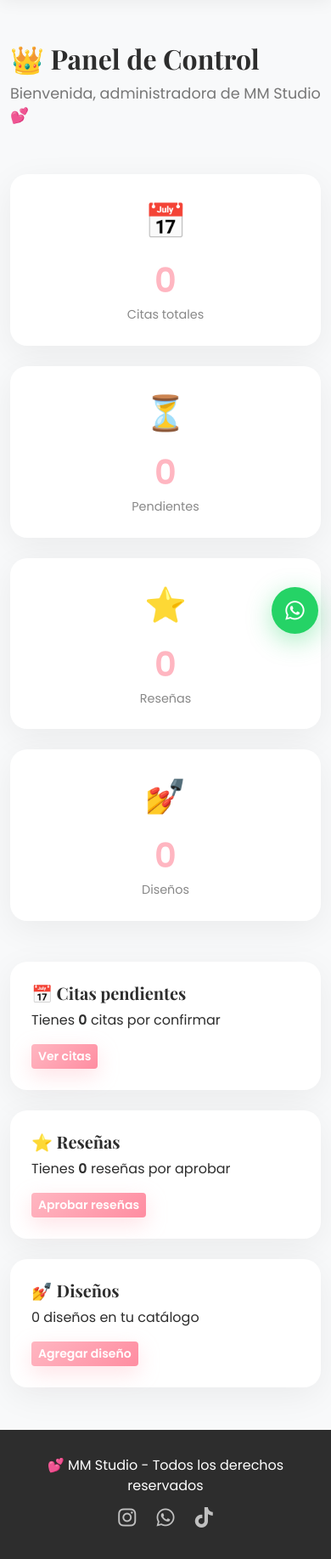
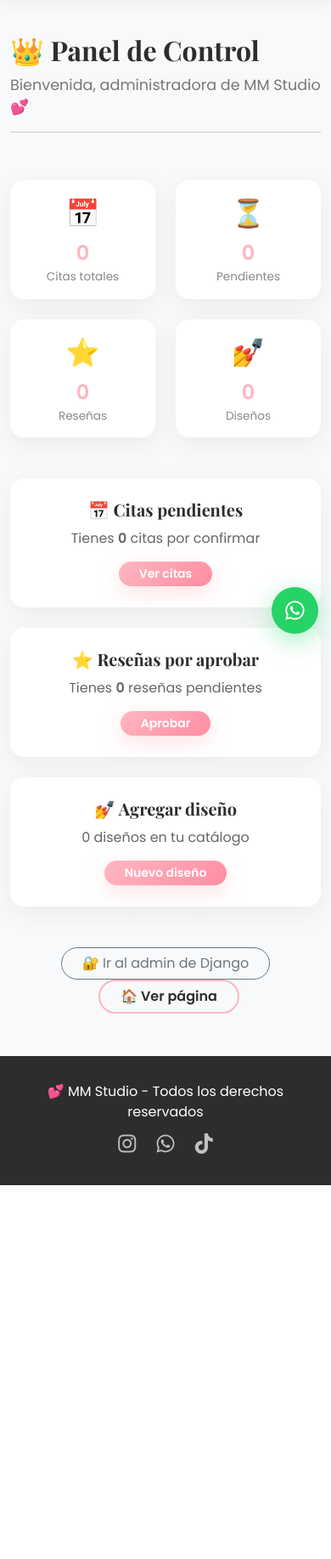
Before and after one commit to fernandamen84-dot/mmstudio, a Django app: page /dashboard/ in a window 390 px wide. Shown: the part 83-1918 px from the top of the page at 85% size. After the commit the page ends 1478 px from the top, so only its background shows below. Run offline with Django 5.2, Linux system fonts and the light colour scheme; a user stored in the database is signed in; data that the repository does not hold is empty.

Commit message:
Refactor dashboard layout and styles for responsiveness
Updated layout and styles for the dashboard, including changes to column classes and button styles for better responsiveness. Adjusted padding and font sizes for improved visual consistency.

```diff
--- a/templates/core/dashboard.html
+++ b/templates/core/dashboard.html
@@ -9,33 +9,34 @@
             <div class="col-12">
                 <h2 class="section-title">👑 Panel de Control</h2>
                 <p class="section-subtitle">Bienvenida, administradora de MM Studio 💕</p>
+                <hr>
             </div>
         </div>
 
         <!-- Estadísticas -->
         <div class="row g-4 mt-3">
-            <div class="col-md-3">
+            <div class="col-6 col-md-3">
                 <div class="stat-card">
                     <div class="stat-icon">📅</div>
                     <div class="stat-number">{{ total_citas }}</div>
                     <div class="stat-label">Citas totales</div>
                 </div>
             </div>
-            <div class="col-md-3">
+            <div class="col-6 col-md-3">
                 <div class="stat-card">
                     <div class="stat-icon">⏳</div>
                     <div class="stat-number">{{ citas_pendientes.count }}</div>
                     <div class="stat-label">Pendientes</div>
                 </div>
             </div>
-            <div class="col-md-3">
+            <div class="col-6 col-md-3">
                 <div class="stat-card">
                     <div class="stat-icon">⭐</div>
                     <div class="stat-number">{{ total_resenas }}</div>
                     <div class="stat-label">Reseñas</div>
                 </div>
             </div>
-            <div class="col-md-3">
+            <div class="col-6 col-md-3">
                 <div class="stat-card">
                     <div class="stat-icon">💅</div>
                     <div class="stat-number">{{ total_disenos }}</div>
@@ -50,22 +51,34 @@
                 <div class="action-card">
                     <h5>📅 Citas pendientes</h5>
                     <p>Tienes <strong>{{ citas_pendientes.count }}</strong> citas por confirmar</p>
-                    <a href="/admin/citas/cita/" class="btn btn-primary btn-sm">Ver citas</a>
+                    <a href="/admin/citas/cita/" class="btn btn-primary btn-sm rounded-pill px-4">Ver citas</a>
                 </div>
             </div>
             <div class="col-md-4">
                 <div class="action-card">
-                    <h5>⭐ Reseñas</h5>
-                    <p>Tienes <strong>{{ resenas_pendientes.count }}</strong> reseñas por aprobar</p>
-                    <a href="/admin/resenas/resena/" class="btn btn-primary btn-sm">Aprobar reseñas</a>
+                    <h5>⭐ Reseñas por aprobar</h5>
+                    <p>Tienes <strong>{{ resenas_pendientes.count }}</strong> reseñas pendientes</p>
+                    <a href="/admin/resenas/resena/" class="btn btn-primary btn-sm rounded-pill px-4">Aprobar</a>
                 </div>
             </div>
             <div class="col-md-4">
                 <div class="action-card">
-                    <h5>💅 Diseños</h5>
+                    <h5>💅 Agregar diseño</h5>
                     <p>{{ total_disenos }} diseños en tu catálogo</p>
-                    <a href="/admin/catalogo/diseno/add/" class="btn btn-primary btn-sm">Agregar diseño</a>
+                    <a href="/admin/catalogo/diseno/add/" class="btn btn-primary btn-sm rounded-pill px-4">Nuevo diseño</a>
                 </div>
+            </div>
+        </div>
+
+        <!-- Enlace para salir del admin -->
+        <div class="row mt-5">
+            <div class="col-12 text-center">
+                <a href="/admin/" class="btn btn-outline-secondary rounded-pill px-4">
+                    🔐 Ir al admin de Django
+                </a>
+                <a href="{% url 'home' %}" class="btn btn-outline-primary rounded-pill px-4 ms-2">
+                    🏠 Ver página
+                </a>
             </div>
         </div>
     </div>
@@ -74,55 +87,75 @@
 <style>
     .dashboard-section {
         background: #f8f9fa;
-        min-height: 100vh;
+        min-height: 80vh;
+        padding-top: 40px;
     }
 
     .stat-card {
         background: white;
-        padding: 25px;
-        border-radius: 20px;
+        padding: 20px 15px;
+        border-radius: 16px;
         text-align: center;
-        box-shadow: 0 10px 40px rgba(0,0,0,0.06);
+        box-shadow: 0 8px 30px rgba(0,0,0,0.06);
         transition: all 0.3s;
+        height: 100%;
     }
 
     .stat-card:hover {
         transform: translateY(-5px);
-        box-shadow: 0 15px 50px rgba(0,0,0,0.1);
+        box-shadow: 0 15px 45px rgba(0,0,0,0.1);
     }
 
     .stat-icon {
-        font-size: 2.5rem;
-        margin-bottom: 10px;
+        font-size: 2rem;
+        margin-bottom: 5px;
     }
 
     .stat-number {
-        font-size: 2.5rem;
+        font-size: 2rem;
         font-weight: 700;
         color: var(--rosa-pastel);
     }
 
     .stat-label {
-        font-size: 0.9rem;
+        font-size: 0.85rem;
         color: #888;
     }
 
     .action-card {
         background: white;
         padding: 25px;
-        border-radius: 20px;
-        box-shadow: 0 10px 40px rgba(0,0,0,0.06);
+        border-radius: 16px;
+        box-shadow: 0 8px 30px rgba(0,0,0,0.06);
         transition: all 0.3s;
         height: 100%;
+        text-align: center;
     }
 
     .action-card:hover {
         transform: translateY(-5px);
+        box-shadow: 0 15px 45px rgba(0,0,0,0.1);
     }
 
     .action-card h5 {
         font-family: 'Playfair Display', serif;
         font-weight: 700;
+        margin-bottom: 10px;
+    }
+
+    .action-card p {
+        color: #666;
+        margin-bottom: 15px;
+    }
+
+    @media (max-width: 768px) {
+        .stat-number {
+            font-size: 1.5rem;
+        }
+
+        .stat-card {
+            padding: 15px 10px;
+        }
     }
 </style>
 
```
